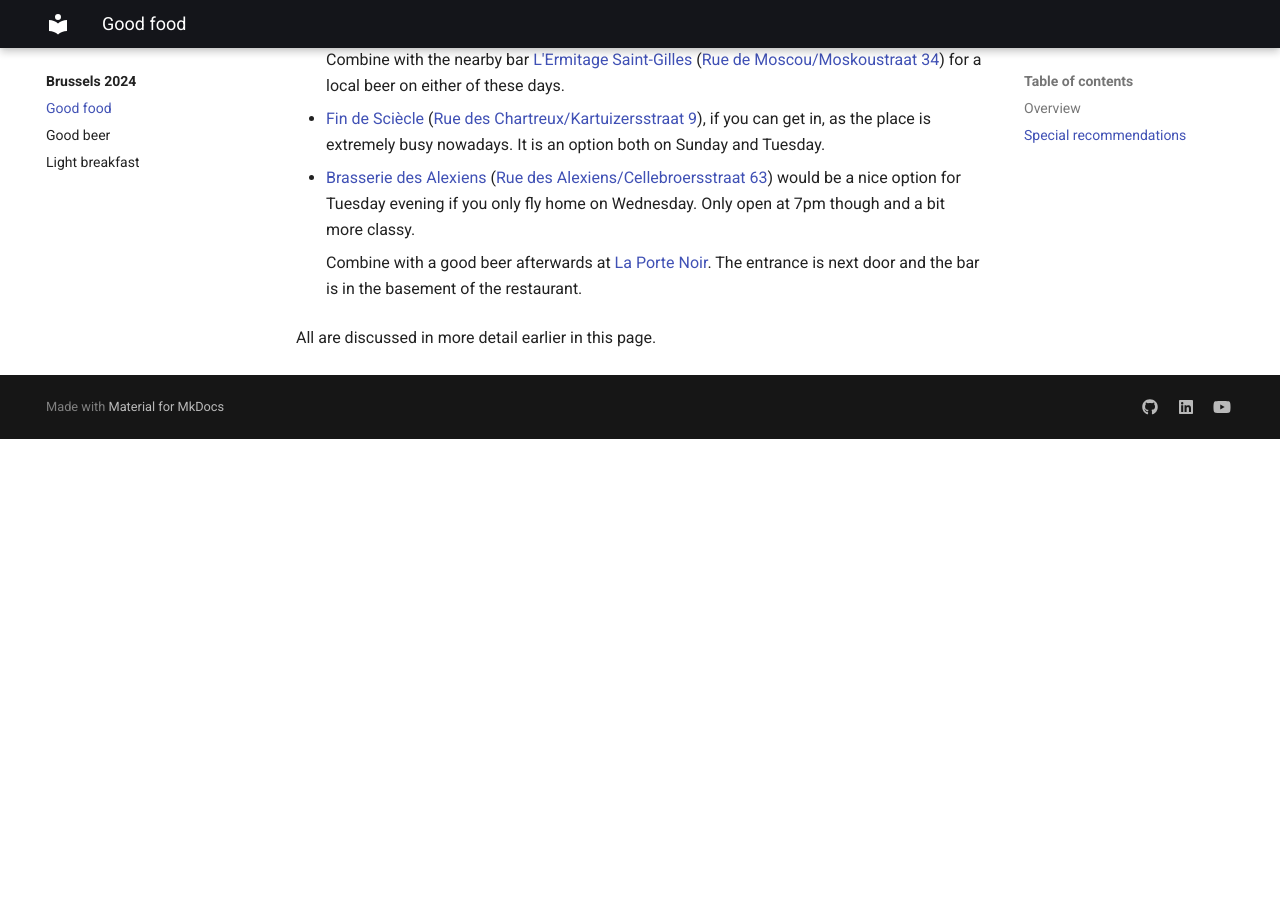
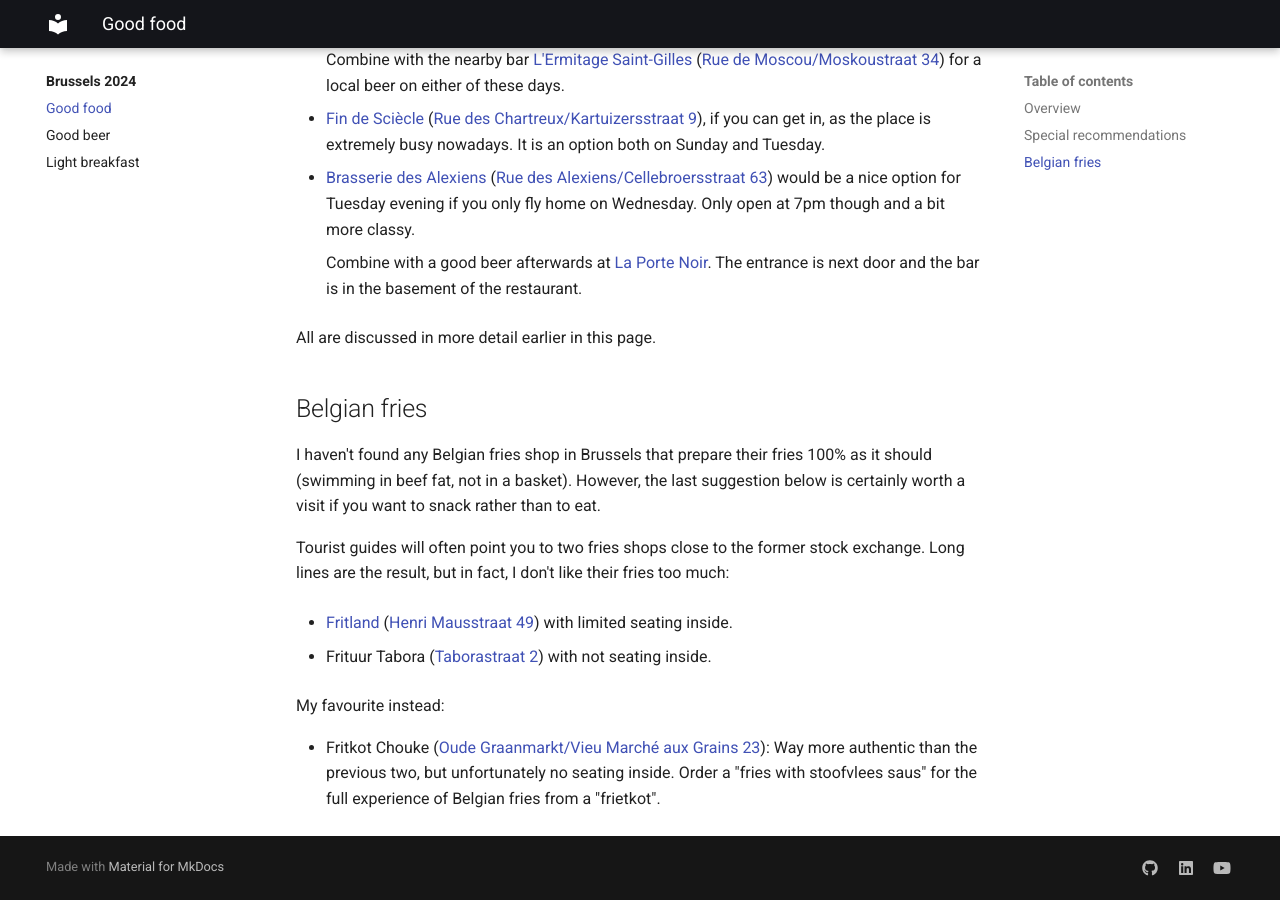
Before and after one commit to klust/EPICURE-meetings, an MkDocs documentation site: the page built from docs/20241202-Brussels/where_to_eat.md, in a window 1280 px wide and 900 px high, scrolled down 3829 px. Built offline with MkDocs 1.6.1 and Material for MkDocs 9.7.7, drawn with Linux system fonts in a browser that asks for light colours; before the commit the page ends 4268 px from its top, so only the background shows below that.

Commit message:
Adding some information about Belgian fries.

```diff
--- a/docs/20241202-Brussels/where_to_eat.md
+++ b/docs/20241202-Brussels/where_to_eat.md
@@ -188,3 +188,28 @@
     The entrance is next door and the bar is in the basement of the restaurant.
 
 All are discussed in more detail earlier in this page.
+
+
+## Belgian fries
+
+I haven't found any Belgian fries shop in Brussels that prepare their fries
+100% as it should (swimming in beef fat, not in a basket). However,
+the last suggestion below is certainly worth a visit if you want to snack
+rather than to eat.
+
+Tourist guides will often point you to two fries shops close to the
+former stock exchange. Long lines are the result, but in fact, I don't
+like their fries too much:
+
+-   [Fritland](http://www.fritlandbrussels.be/) ([Henri Mausstraat 49](https://maps.app.goo.gl/i9LD76zRKSKxe3Nw6))
+    with limited seating inside.
+
+-   Frituur Tabora ([Taborastraat 2](https://maps.app.goo.gl/oH8SHJWuP8ycRKma9))
+    with not seating inside.
+
+My favourite instead:
+
+-   Fritkot Chouke ([Oude Graanmarkt/Vieu Marché aux Grains 23](https://maps.app.goo.gl/W6Ryk8boV2i13fqH6)):
+    Way more authentic than the previous two, but unfortunately no seating inside.
+    Order a "fries with stoofvlees saus" for the full experience of Belgian fries
+    from a "frietkot".
```
